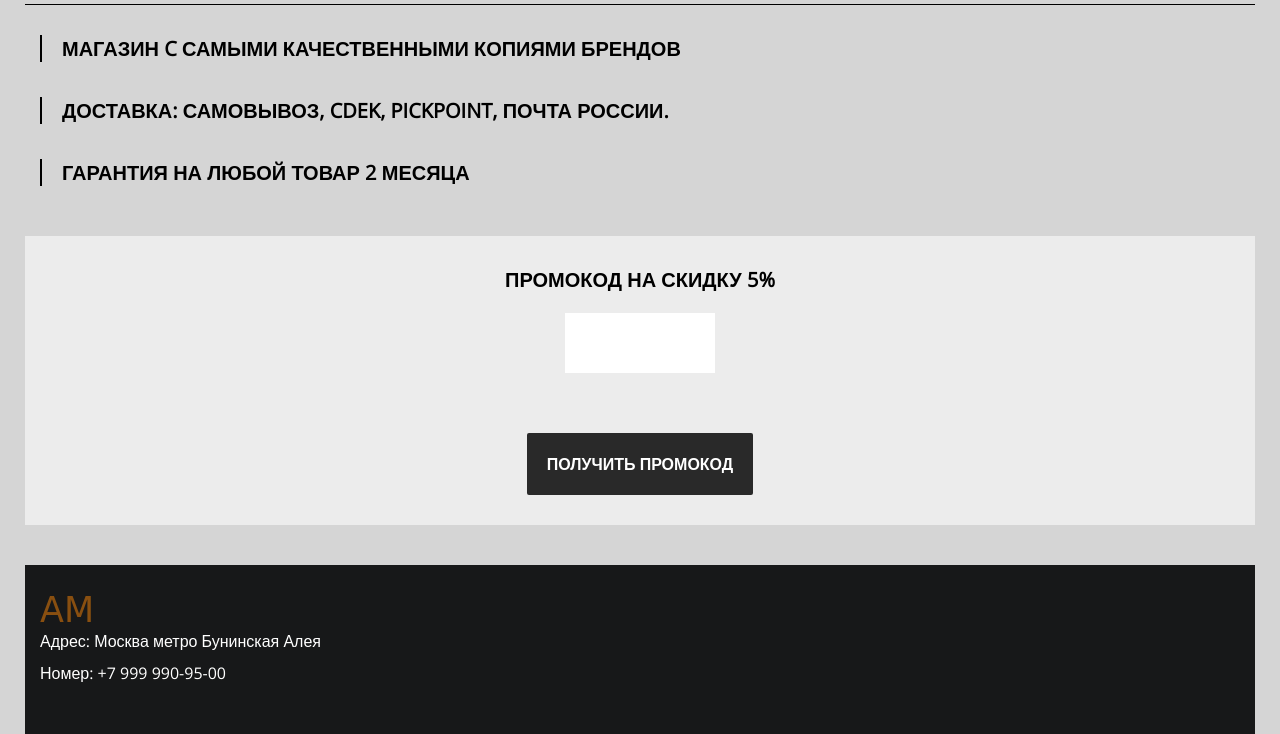
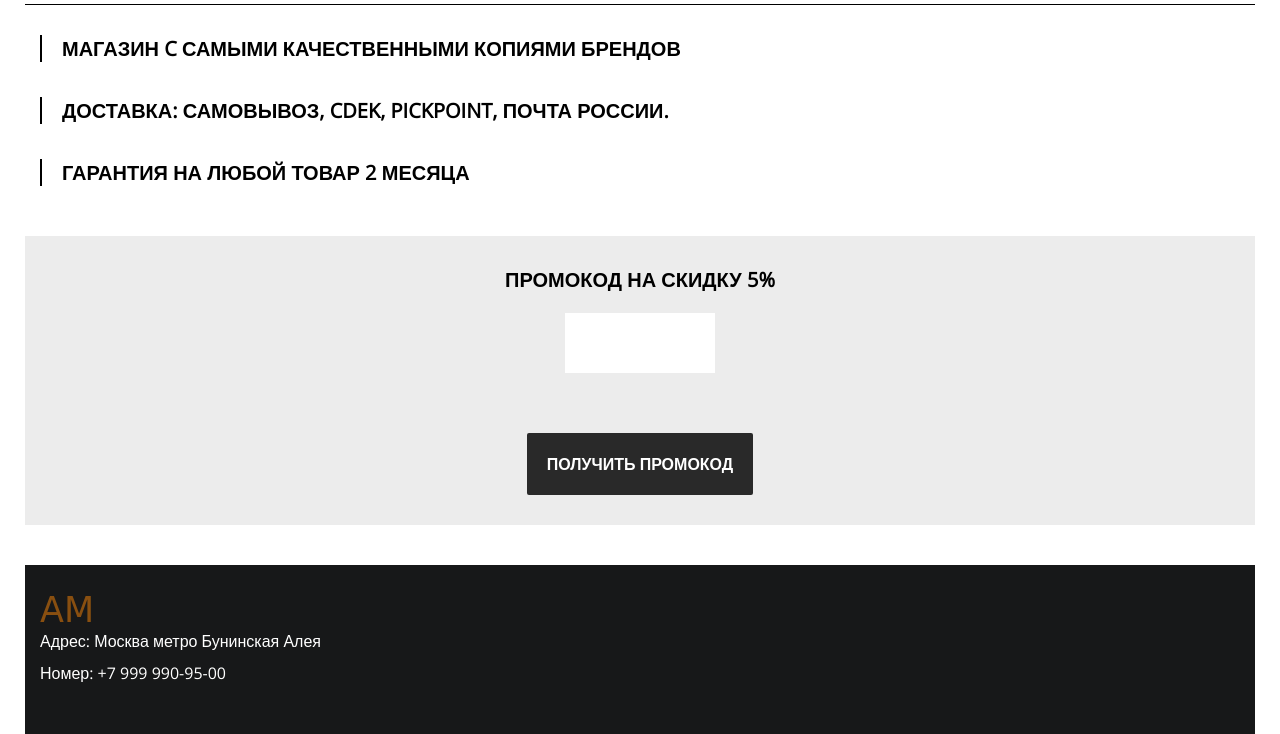
Before and after one commit to Muhammad9500/AM-WEB, a plain HTML site: page index.html in a window 1280 px wide. Shown: the part 115-849 px from the top of the page. Drawn offline with nearby package versions, Linux system fonts and the light colour scheme; a web font is replaced by a local one.

Commit message:
added changes

```diff
--- a/style.css
+++ b/style.css
@@ -1,6 +1,5 @@
 body{
   margin: 0;
-  background-color: rgb(213, 213, 213);
 }
 ::-webkit-scrollbar {
     width: 0;
```
